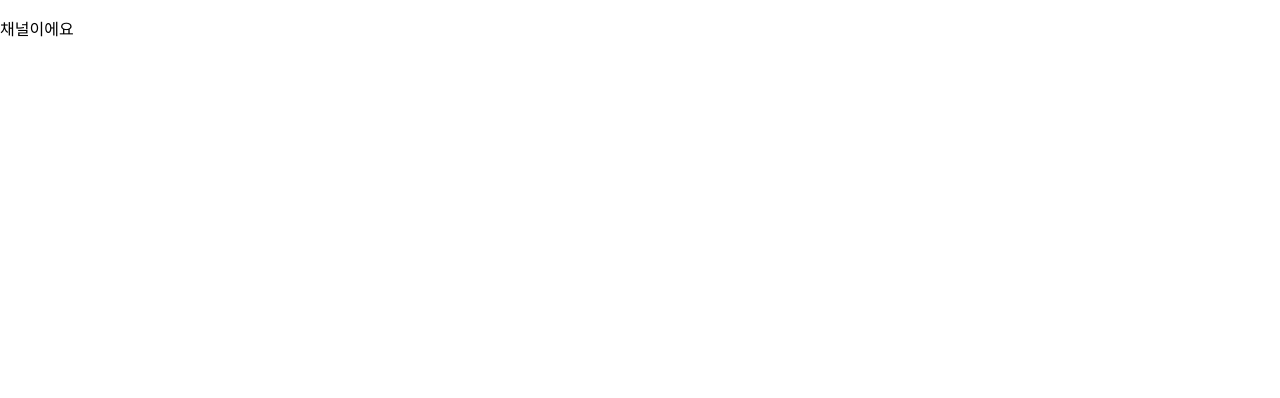
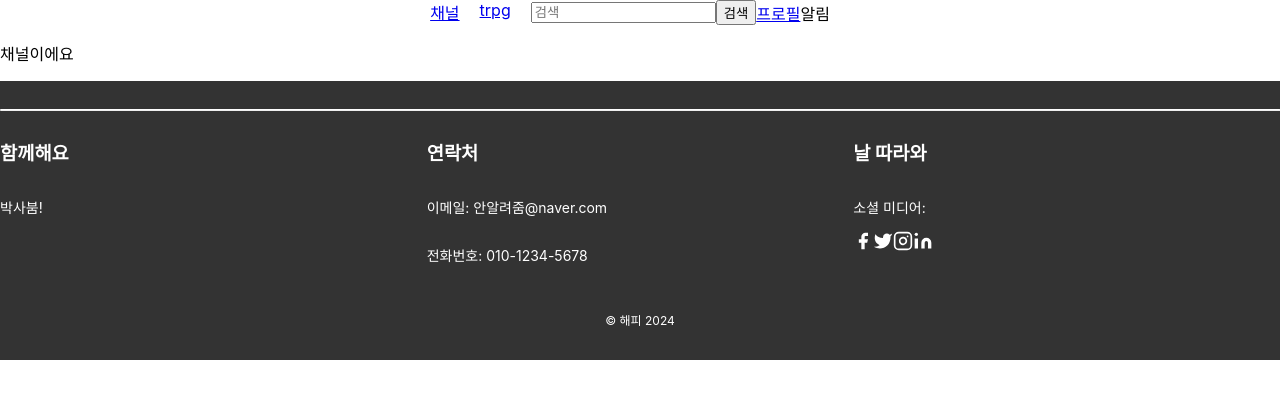
Before and after one commit to pkun2/kmh, a React (Create React App) app in the folder src/main/frontend/: page /channel in a window 1280 px wide. Shown: the top 398 px of the page. Built offline with nearby package versions, Linux system fonts and the light colour scheme.

Commit message:
header&footer 생성

```diff
--- a/src/main/frontend/src/App.css
+++ b/src/main/frontend/src/App.css
@@ -36,3 +36,9 @@
     transform: rotate(360deg);
   }
 }
+
+.home-container {
+  display: flex;
+  flex-direction: column;
+  align-items: center;
+}
--- a/src/main/frontend/src/App.js
+++ b/src/main/frontend/src/App.js
@@ -11,11 +11,16 @@ import {
   SearchPage,
   TrpgPage,
   ChannelPage,
+  Header,
+  Footer,
 } from "./pages";
 
 function App() {
   return (
     <BrowserRouter>
+      <div className="home-container">
+        <Header />
+      </div>
       <div>
         <Routes>
           <Route path="/home" element={<HomePage />} />
@@ -25,10 +30,13 @@ function App() {
           <Route path="/notice" element={<NoticePage />} />
           <Route path="/profile" element={<ProfilePage />} />
           <Route path="/search" element={<SearchPage />} />
-          <Route path="/trpg" element={<TrpgPage /> } />
+          <Route path="/trpg" element={<TrpgPage />} />
           <Route path="/channel" element={<ChannelPage />
           } />
         </Routes>
       </div>
+      <div>
+        <Footer />
+      </div>
     </BrowserRouter>);
 } export default App;
--- /dev/null
+++ b/src/main/frontend/src/pages/footer.css
@@ -0,0 +1,47 @@
+.footer {
+  margin-top: auto;
+  background-color: #333;
+  color: #fff;
+  padding: 20px 0;
+}
+
+.container {
+  display: flex;
+  flex-direction: column;
+}
+
+.footer-content {
+  display: flex;
+  justify-content: space-between;
+  flex-wrap: wrap;
+}
+
+.footer-section {
+  flex: 1;
+  margin-right: 20px;
+  display: flex;
+  flex-direction: column;
+}
+
+.footer-section p {
+  font-size: 14px;
+}
+
+.social-icons {
+  list-style: none;
+  padding: 0;
+  margin: 0;
+  display: flex;
+}
+
+.social-icons a {
+  color: #fff;
+  font-size: 20px;
+  text-decoration: none;
+}
+
+.footer-bottom {
+  margin-top: 20px;
+  text-align: center;
+  font-size: 12px;
+}
--- a/src/main/frontend/src/pages/footer.js
+++ b/src/main/frontend/src/pages/footer.js
@@ -1,52 +1,54 @@
-export default function Footer()
-{
+import React from 'react';
+import './footer.css';
+
+export default function Footer() {
     return (
-
-            <>
-                <footer className="text-gray-600 body-font">
-
-                <div className="bg-gray-100">
-                    <div className="container px-5 py-6 mx-auto flex items-center sm:flex-row flex-col">
-                    <a className="flex title-font font-medium items-center md:justify-start justify-center text-gray-900">
-
-                        {/* 그림 넣을 때 나중에 사용하면 됨 */}
-                        {/* <svg xmlns="http://www.w3.org/2000/svg" fill="none" stroke="currentColor" strokeLinecap="round" strokeLinejoin="round" strokeWidth="2" className="w-10 h-10 text-white p-2 bg-indigo-500 rounded-full" viewBox="0 0 24 24">
-                        <path d="M12 2L2 7l10 5 10-5-10-5zM2 17l10 5 10-5M2 12l10 5 10-5"></path>
-                        </svg> */}
-
-                        <span className="ml-3 text-xl">SMU-Maple</span>
-                    </a>
-                    <p className="text-sm text-gray-500 sm:ml-6 sm:mt-0 mt-4">© 2023 SMU_박규민
-                        <a href="https://twitter.com/knyttneve" rel="noopener noreferrer" className="text-gray-600 ml-1" target="_blank"></a>
-                    </p>
-                    <span className="inline-flex sm:ml-auto sm:mt-0 mt-4 justify-center sm:justify-start">
-                        <a className="text-gray-500">
+        <footer className="footer">
+            <hr style={{ borderTop: '1px solid #fff' }} />
+            <div className="container">
+                <div className="footer-content">
+                    <div className="footer-section">
+                        <h3>함께해요</h3>
+                        <p>박사붐!</p>
+                    </div>
+                    <div className="footer-section">
+                        <h3>연락처</h3>
+                        <p>이메일: 안알려줌@naver.com</p>
+                        <p>전화번호: 010-1234-5678</p>
+                    </div>
+                    <div className="footer-section">
+                        <h3>날 따라와</h3>
+                        <p>소셜 미디어: </p>
+                        <ul className="social-icons">
+                            <a className="text-gray-500" style={{ width: '20px', height: '20px' }}>
                                 <svg fill="currentColor" strokeLinecap="round" strokeLinejoin="round" strokeWidth="2" className="w-5 h-5" viewBox="0 0 24 24">
                                     <path d="M18 2h-3a5 5 0 00-5 5v3H7v4h3v8h4v-8h3l1-4h-4V7a1 1 0 011-1h3z"></path>
                                 </svg>
                             </a>
-                        <a className="ml-3 text-gray-500">
+                            <a className="ml-3 text-gray-500" style={{ width: '20px', height: '20px' }}>
                                 <svg fill="currentColor" strokeLinecap="round" strokeLinejoin="round" strokeWidth="2" className="w-5 h-5" viewBox="0 0 24 24">
                                     <path d="M23 3a10.9 10.9 0 01-3.14 1.53 4.48 4.48 0 00-7.86 3v1A10.66 10.66 0 013 4s-4 9 5 13a11.64 11.64 0 01-7 2c9 5 20 0 20-11.5a4.5 4.5 0 00-.08-.83A7.72 7.72 0 0023 3z"></path>
                                 </svg>
                             </a>
-                        <a className="ml-3 text-gray-500">
+                            <a className="ml-3 text-gray-500" style={{ width: '20px', height: '20px' }}>
                                 <svg fill="none" stroke="currentColor" strokeLinecap="round" strokeLinejoin="round" strokeWidth="2" className="w-5 h-5" viewBox="0 0 24 24">
                                     <rect width="20" height="20" x="2" y="2" rx="5" ry="5"></rect>
                                     <path d="M16 11.37A4 4 0 1112.63 8 4 4 0 0116 11.37zm1.5-4.87h.01"></path>
                                 </svg>
                             </a>
-                        <a className="ml-3 text-gray-500">
+                            <a className="ml-3 text-gray-500" style={{ width: '20px', height: '20px' }}>
                                 <svg fill="currentColor" stroke="currentColor" strokeLinecap="round" strokeLinejoin="round" strokeWidth="0" className="w-5 h-5" viewBox="0 0 24 24">
                                     <path stroke="none" d="M16 8a6 6 0 016 6v7h-4v-7a2 2 0 00-2-2 2 2 0 00-2 2v7h-4v-7a6 6 0 016-6zM2 9h4v12H2z"></path>
                                     <circle cx="4" cy="4" r="2" stroke="none"></circle>
                                 </svg>
                             </a>
-                    </span>
+                        </ul>
+                    </div>
+                </div>
+                <div className="footer-bottom">
+                    <p>&copy; 해피 2024</p>
                 </div>
             </div>
         </footer>
-            </>
-
-    )
+    );
 }
--- a/src/main/frontend/src/pages/header.js
+++ b/src/main/frontend/src/pages/header.js
@@ -1,45 +1,23 @@
-import Link from 'next/link';
-// import DarkModeToggleButton from './dark-mode-toggle-button';
+import React from 'react';
+import { Link } from 'react-router-dom';
 
-export default function Header()
-{
-    return (
-            <>
-                <header className="text-gray-600 body-font">
-                <div className="container mx-auto flex flex-wrap p-5 flex-col md:flex-row items-center bg-green-100">
-
-                    <Link href="/" legacyBehavior>
-                        <a className="flex title-font font-medium items-center text-gray-900 mb-4 md:mb-0">
-
-                        <span className="ml-3 text-xl text-green-600">Calendar Recipe</span>
-                        </a>
-                    </Link>
-
-                    <nav className="md:ml-auto flex flex-wrap items-center text-base justify-center">
-
-                    <Link href="/main" legacyBehavior>
-                        <a className="mr-5 hover:text-gray-900">Home</a>
-                    </Link>
-
-
-                    <Link href="/share" legacyBehavior>
-                        <a className="mr-5 hover:text-gray-900">Share</a>
-                    </Link>
-
-                    <Link href="/mypage" legacyBehavior>
-                        <a className="mr-5 hover:text-gray-900">Mypage</a>
-                    </Link>
-
-                    <Link href="/search" legacyBehavior>
-                        <a className="mr-5 hover:text-gray-900">Search</a>
-                    </Link>
-
-                    </nav>
-                    {/* 다크모드 토글버튼 작업*/}
-                    {/* <DarkModeToggleButton/> */}
-                </div>
-                </header>
-            </>
-
-    )
+export default function Header() {
+  return (
+    <nav>
+      <ul className="nav-list">
+        <li>
+          <Link to="/channel">채널</Link>
+        </li>
+        <li>
+          <Link to="/trpg">trpg</Link>
+        </li>
+        <li className="search-profile-notice">
+          <input type="text" placeholder="검색" />
+          <button>검색</button>
+          <Link to="/profile">프로필</Link>
+          <span>알림</span>
+        </li>
+      </ul>
+    </nav>
+  );
 }
--- a/src/main/frontend/src/pages/home/index.js
+++ b/src/main/frontend/src/pages/home/index.js
@@ -12,21 +12,7 @@ import {
 import './HomePage.css'; // 스타일 파일 추가
 
 function HomePage() {
-  const [searchInput, setSearchInput] = useState('');
   const [isNoticeModalOpen, setNoticeModalOpen] = useState(false);
-  const [posts, setPosts] = useState([]);
-
-  const handleSearchInputChange = (e) => {
-    setSearchInput(e.target.value);
-  };
-
-  const handleSearchSubmit = () => {
-    console.log(`Searching for: ${searchInput}`);
-  };
-
-  const handleOpenNoticeModal = () => {
-    setNoticeModalOpen(true);
-  };
 
   const handleCloseNoticeModal = () => {
     setNoticeModalOpen(false);
@@ -47,28 +33,6 @@ function HomePage() {
 
   return (
     <div className="home-container">
-      <nav>
-        <ul className="nav-list">
-          <li>
-            <Link to="/channel">채널</Link>
-          </li>
-          <li>
-            <Link to="/trpg">trpg</Link>
-          </li>
-          <li className="search-profile-notice">
-            <input
-              type="text"
-              placeholder="검색"
-              value={searchInput}
-              onChange={handleSearchInputChange}
-            />
-            <button onClick={handleSearchSubmit}>검색</button>
-            <Link to="/profile">프로필</Link>
-            <span onClick={handleOpenNoticeModal}>알림</span>
-          </li>
-        </ul>
-      </nav>
-
       <Routes>
         <Route path="/channel" element={<ChannelPage />} />
         <Route path="/trpg" element={<ChannelPage />} />
--- a/src/main/frontend/src/pages/index.js
+++ b/src/main/frontend/src/pages/index.js
@@ -7,6 +7,8 @@ import ProfilePage from "./profile";
 import SearchPage from "./search";
 import TrpgPage from "./trpg";
 import ChannelPage from "./channel";
+import Header from "./header";
+import Footer from "./footer";
 
 export {
   HomePage,
@@ -18,4 +20,6 @@ export {
   SearchPage,
   TrpgPage,
   ChannelPage,
+  Header,
+  Footer,
 };
```
Also changed, not shown: src/main/frontend/src/pages/footer.module.css (deleted, +0 -9 lines). Lines whose indentation alone changed are shown as unchanged.
